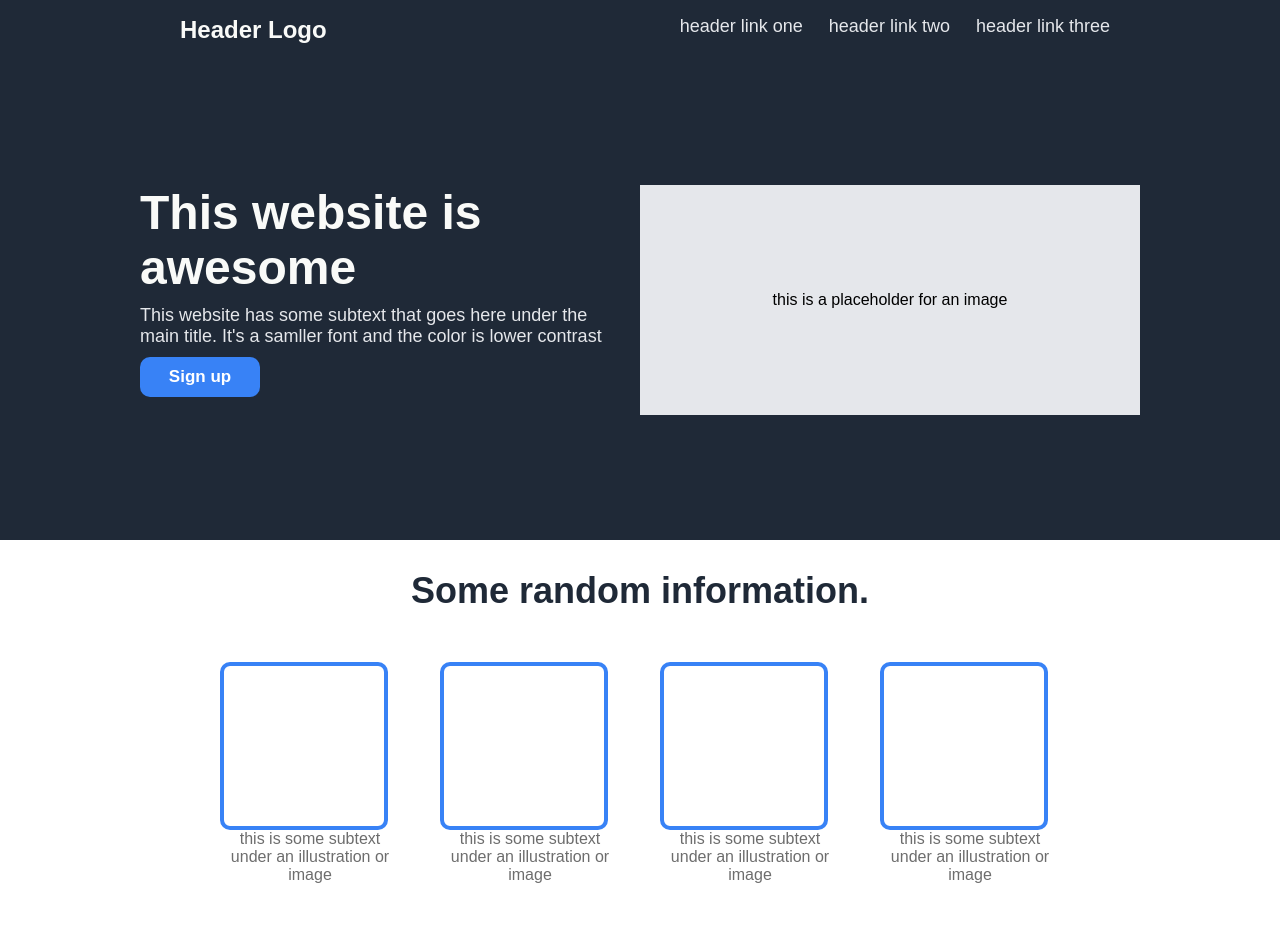
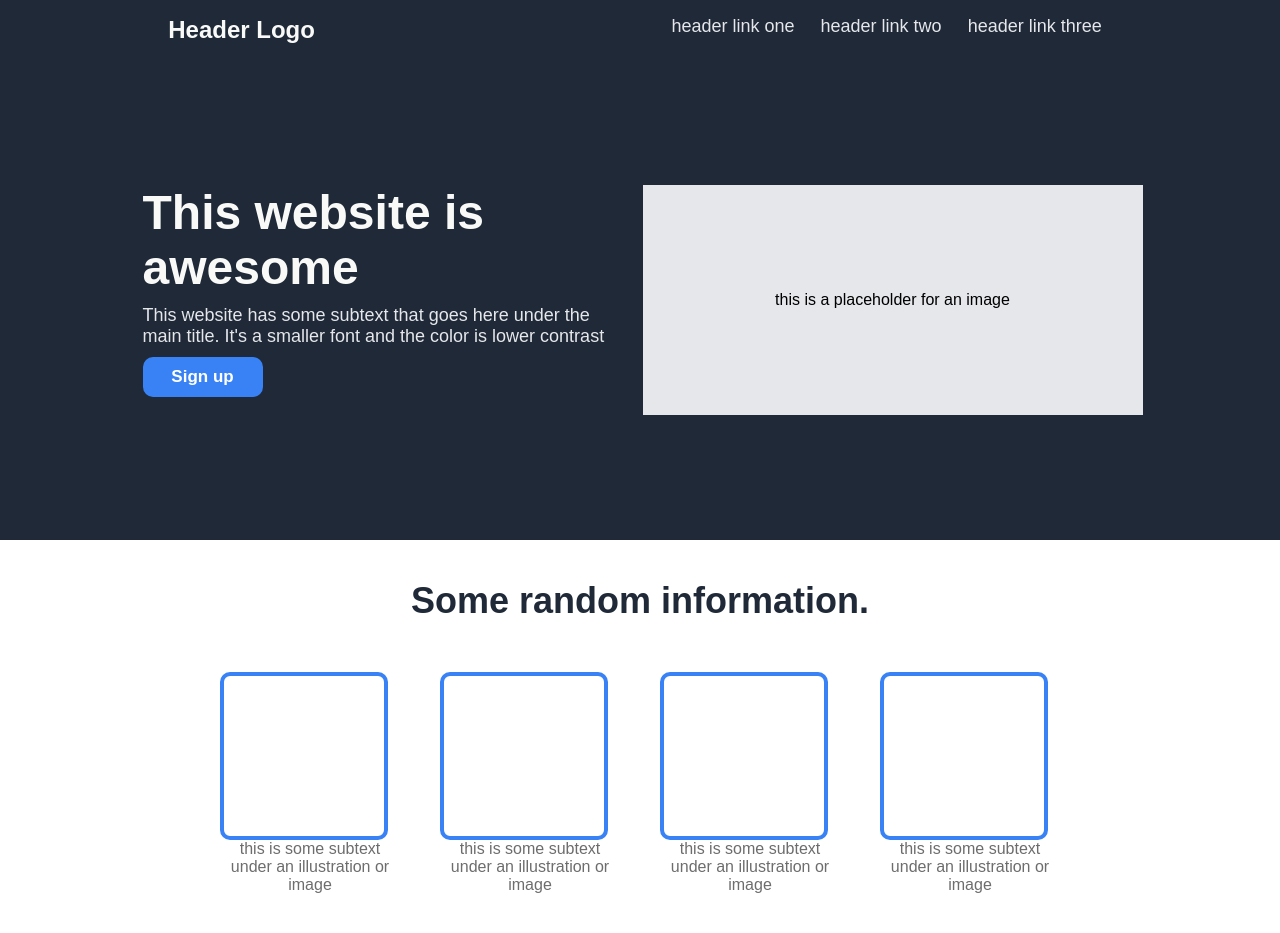
Before and after one commit to GustavoHDeveloper/landing-page, a plain HTML site: page index.html in a window 1280 px wide. Shown: the top 933 px of the page. Drawn offline with Linux system fonts and the light colour scheme.

Commit message:
Fix some sizing bugs

```diff
--- a/index.html
+++ b/index.html
@@ -22,7 +22,7 @@
             <article>
                 <div class="secOne-content">
                     <h2>This website is awesome</h2>
-                    <p>This website has some subtext that goes here under the main title. It's a samller font and the
+                    <p>This website has some subtext that goes here under the main title. It's a smaller font and the
                         color is lower contrast</p>
                     <button class="signup-button">Sign up</button>
                 </div>
--- a/style.css
+++ b/style.css
@@ -13,10 +13,8 @@ header,
     margin: 0px;
 }
 header {
-
-    justify-content: space-between;
-    padding-left: 180px;
-    padding-right: 160px;
+    justify-content: space-around;
+    padding: 0px 10px 0px 10px;
 }
 header h1 {
     font-size: 24px;
@@ -38,9 +36,11 @@ header ul {
     list-style: none;
 }
 #section-one {
+    flex: 1;
+    height: 480px;
     justify-content: center;
     align-items: center;
-    height: 480px;
+    padding: 0px 5px 0px 10px;
 }
 #section-one h2 {
     font-size: 48px;
@@ -65,11 +65,12 @@ header ul {
 }
 
 .secOne-imagePlaceholder {
+    flex: 1;
     display: flex;
-    width: 50%;
+    min-width: 50%;
+    background-color: #E5E7EB;
+    justify-content: center;
     align-items: center;
-    justify-content: center;
-    background-color: #E5E7EB;
 }
 .signup-button {
     background-color: #3882F6;
@@ -84,9 +85,9 @@ header ul {
 
 #section-two {
     display: flex;
-    height: 480px;
     flex-direction: column;
     align-items: center;
+    padding: 10px 0px 30px 0px;
 }
 
 .secTwo-content h2 {
@@ -103,6 +104,7 @@ header ul {
 
 .boxes {
     display: flex;
+    flex-wrap: wrap;
 }
 
 .secTwo-boxed-box {
@@ -128,12 +130,12 @@ header ul {
 
 #section-three {
     display: flex;
-    height: 480px;
     flex-direction: column;
     align-items: center;
     background-color: #E5E7EB;
     align-items: center;
     justify-content: center;
+    padding: 90px 0px 90px 0px;
 }
 
 .secThree-content {
@@ -145,10 +147,10 @@ header ul {
 
 .secThree-content p {
     font-size: 36px;
+    width: 50%;
     font-weight: lighter;
     font-style: italic;
     color: #1F2937;
-    width: 50%;
 }
 
 #quote-author {
@@ -177,6 +179,7 @@ header ul {
     justify-content: space-around;
     align-items: center;
     height: 150px;
+    padding: 0px 20px 0px 20px;
 }
 
 .big-button-non-clickable * {
```
